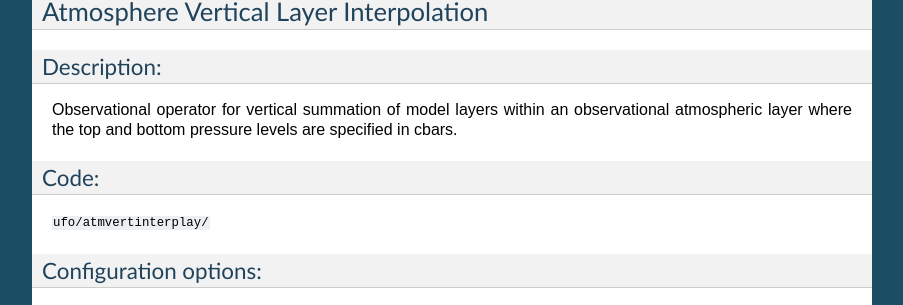
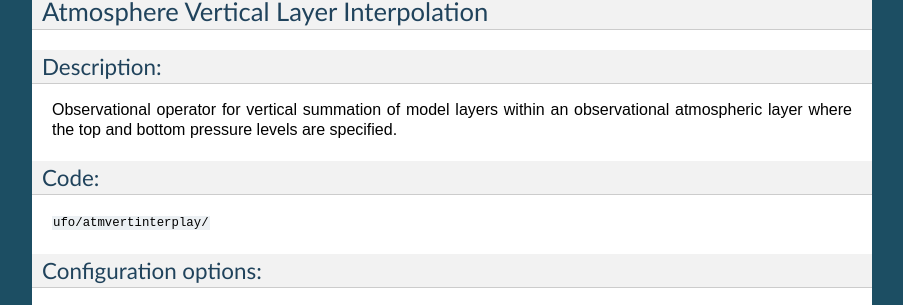
Before and after one commit to JCSDA/jedi-docs, a Sphinx documentation site: the page built from docs/jedi-components/ufo/obsops.rst, in a window 1280 px wide and 900 px high, scrolled down 509 px. Shown: the part 159-464 px from the top of the window, without its empty margins (198-1101 px from the left). Built offline with Sphinx 7.4.7, drawn with Linux system fonts in a browser that asks for light colours; some of the changed text lies outside the part shown.

Commit message:
Removed references to cbars

```diff
--- a/docs/jedi-components/ufo/obsops.rst
+++ b/docs/jedi-components/ufo/obsops.rst
@@ -37,7 +37,7 @@ Atmosphere Vertical Layer Interpolation
 Description:
 ^^^^^^^^^^^^
 
-Observational operator for vertical summation of model layers within an observational atmospheric layer where the top and bottom pressure levels are specified in cbars.
+Observational operator for vertical summation of model layers within an observational atmospheric layer where the top and bottom pressure levels are specified.
 
 Code:
 ^^^^^
@@ -617,7 +617,7 @@ Atmosphere Vertical Layer Interpolation (AtmVertInterpLev)
 Description:
 ^^^^^^^^^^^^
 
-Observational operator for vertical interpolation of model levels for an observational atmospheric level where the pressure level is specified in cbars.
+Observational operator for vertical interpolation of model levels for an observational atmospheric pressure level.
 
 Code:
 ^^^^^
```
